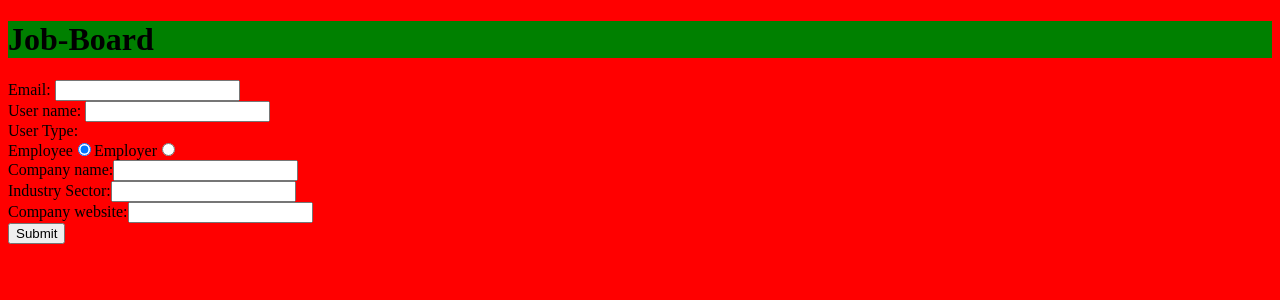
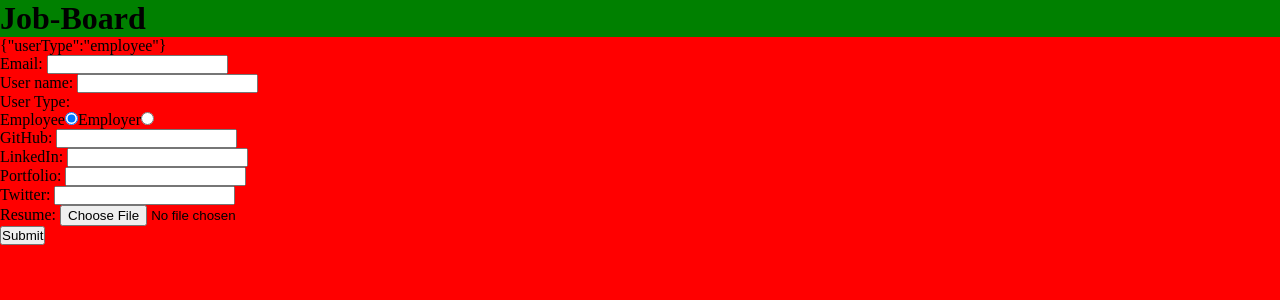
Before and after one commit to jharteaga/job-board, a React (Create React App) app in the folder client/: page / in a window 1280 px wide. Both pictures are taken after a click on the radio button "Employee". Shown: the top 300 px of the page. Built offline with nearby package versions, Linux system fonts and the light colour scheme.

Commit message:
form state handler added

```diff
--- a/client/src/App.tsx
+++ b/client/src/App.tsx
@@ -1,4 +1,4 @@
-import './sass/style.scss'
+import './sass/global.scss'
 import Header from './components/header/header'
 import SignUpForm from './components/signUpForm/signUpForm'
 
--- a/client/src/components/signUpForm/signUpForm.tsx
+++ b/client/src/components/signUpForm/signUpForm.tsx
@@ -1,16 +1,46 @@
 import { useState } from 'react'
 
+interface FormStateUser {
+    email: string
+    userName: string
+}
+
+interface FormStateEmployee extends FormStateUser {
+    userType: 'employee'
+    linkedIn?: string
+    twitter?: string
+    github?: string
+    portfolioLink?: string
+    resume?: File
+}
+
+interface FormStateEmployer extends FormStateUser {
+    userType: 'employer'
+    companyName: string
+    industrySector: string
+    companyWebsite: string
+    companyDescription: string
+}
+
+type FormState = FormStateEmployee | FormStateEmployer
+
 export default function SignUpForm() {
-    const [email, setEmail] = useState<string | null>(null)
-    const [userName, setUserName] = useState<string | null>(null)
+    const [formState, setFormState] = useState<FormState>({} as FormState)
+
+    function handleChange(e: React.ChangeEvent<HTMLInputElement>) {
+        setFormState((prev) => {
+            return { ...prev, [e.target.name]: e.target.value }
+        })
+    }
 
     function handleSubmit(e: React.FormEvent<HTMLFormElement>) {
         e.preventDefault()
 
-        console.log(email, userName)
+        console.log('->', formState)
     }
     return (
         <div>
+            <p>{JSON.stringify(formState)}</p>
             <form onSubmit={handleSubmit}>
                 <div className="inputWrapper">
                     <label htmlFor="email">Email: </label>
@@ -18,9 +48,7 @@ export default function SignUpForm() {
                         type="email"
                         id="email"
                         name="email"
-                        onChange={(e: React.ChangeEvent<HTMLInputElement>) =>
-                            setEmail(e.target.value)
-                        }
+                        onChange={handleChange}
                     />
                 </div>
                 <div className="inputWrapper">
@@ -29,9 +57,7 @@ export default function SignUpForm() {
                         type="text"
                         id="useName"
                         name="userName"
-                        onChange={(e: React.ChangeEvent<HTMLInputElement>) =>
-                            setUserName(e.target.value)
-                        }
+                        onChange={handleChange}
                     />
                 </div>
                 <div className="inputWrapper">
@@ -42,6 +68,7 @@ export default function SignUpForm() {
                         id="userTypeEmployee"
                         name="userType"
                         value="employee"
+                        onChange={handleChange}
                     />
                     <label htmlFor="userTypeEmployer">Employer</label>
                     <input
@@ -49,22 +76,98 @@ export default function SignUpForm() {
                         id="userTypeEmployer"
                         name="userType"
                         value="employer"
+                        onChange={handleChange}
                     />
                 </div>
+                {formState.userType === 'employer' ? (
                     <div className="employerWrapper">
                         <div className="inputWrapper">
                             <label htmlFor="companyName">Company name:</label>
-                        <input type="text" id="companyName" />
+                            <input
+                                type="text"
+                                id="companyName"
+                                name="companyName"
+                                onChange={handleChange}
+                            />
                         </div>
                         <div className="inputWrapper">
-                        <label htmlFor="industrySector">Industry Sector:</label>
-                        <input type="text" id="industrySector" />
+                            <label htmlFor="industrySector">
+                                Industry Sector:
+                            </label>
+                            <input
+                                type="text"
+                                id="industrySector"
+                                name="industrySector"
+                                onChange={handleChange}
+                            />
                         </div>
                         <div className="inputWrapper">
-                        <label htmlFor="companyWebsite">Company website:</label>
-                        <input type="text" id="companyWebsite" />
+                            <label htmlFor="companyWebsite">
+                                Company website:
+                            </label>
+                            <input
+                                type="text"
+                                id="companyWebsite"
+                                name="companyWebsite"
+                                onChange={handleChange}
+                            />
                         </div>
                     </div>
+                ) : (
+                    ''
+                )}
+                {formState.userType === 'employee' ? (
+                    <div className="employeeWrapper">
+                        <div className="inputWrapper">
+                            <label htmlFor="github">GitHub: </label>
+                            <input
+                                type="text"
+                                name="github"
+                                id="github"
+                                onChange={handleChange}
+                            />
+                        </div>
+                        <div className="inputWrapper">
+                            <label htmlFor="linkedIn">LinkedIn: </label>
+                            <input
+                                type="text"
+                                name="linkedIn"
+                                id="linkedIn"
+                                onChange={handleChange}
+                            />
+                        </div>
+                        <div className="inputWrapper">
+                            <label htmlFor="portfolioLink">Portfolio: </label>
+                            <input
+                                type="text"
+                                name="portfolioLink"
+                                id="portfolioLink"
+                                onChange={handleChange}
+                            />
+                        </div>
+                        <div className="inputWrapper">
+                            <label htmlFor="twitter">Twitter: </label>
+                            <input
+                                type="text"
+                                name="twitter"
+                                id="twitter"
+                                onChange={handleChange}
+                            />
+                        </div>
+                        <div className="inputWrapper">
+                            <label htmlFor="resume">Resume: </label>
+                            <input
+                                type="file"
+                                name="resume"
+                                id="resume"
+                                onChange={handleChange}
+                            />
+                        </div>
+                    </div>
+                ) : (
+                    ''
+                )}
+
                 <button type="submit">Submit</button>
             </form>
         </div>
--- /dev/null
+++ b/client/src/sass/global.scss
@@ -0,0 +1,18 @@
+* {
+    margin: 0;
+    padding: 0;
+    box-sizing: border-box;
+}
+
+ul {
+    list-style: none;
+}
+
+a {
+    text-decoration: none;
+    color: inherit;
+}
+
+html {
+    background-color: red;
+}
--- a/client/src/sass/style.scss
+++ /dev/null
@@ -1,3 +0,0 @@
-html {
-    background-color: red;
-}
```
Lines whose indentation alone changed are shown as unchanged.
